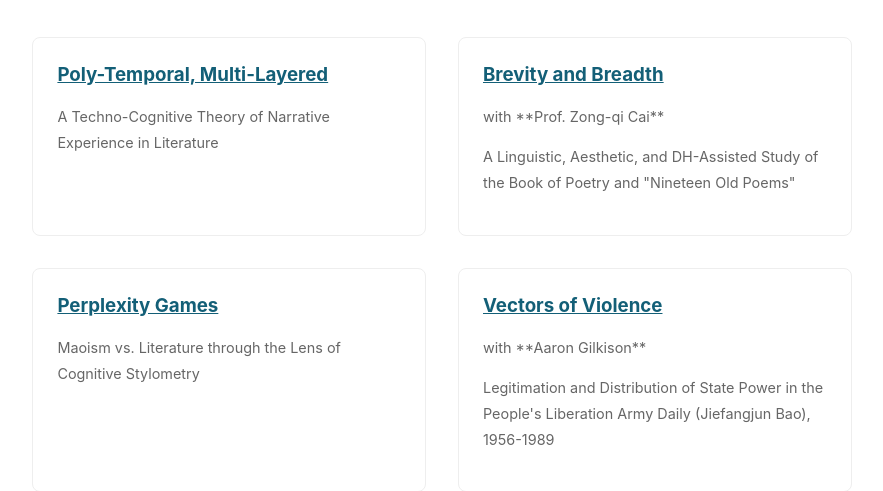
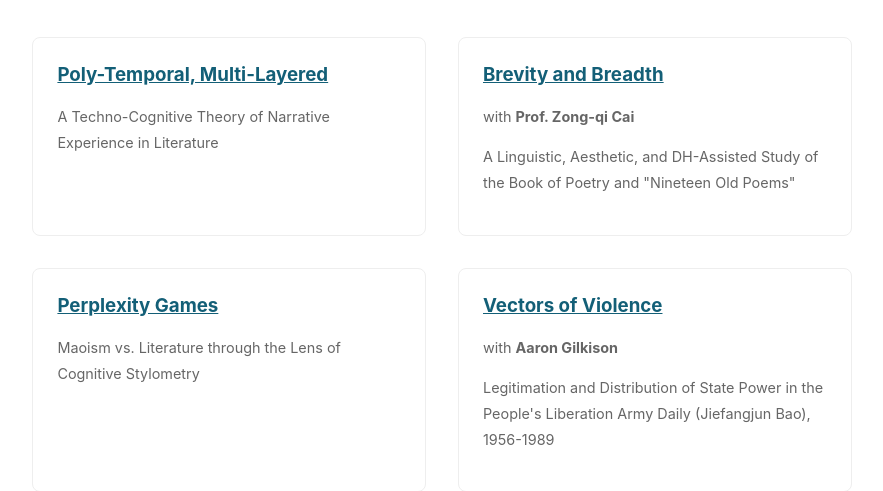
Before and after one commit to mcjkurz/qhchina, a Jekyll site: the page built from docs/projects/index.md, in a window 1280 px wide. Shown: the part 658-1149 px from the top of the page, without its empty margins (198-1081 px from the left). Built offline with Jekyll 4.4.1, drawn with Linux system fonts in a browser that asks for light colours.

Commit message:
docs changes

```diff
--- a/docs/projects/index.md
+++ b/docs/projects/index.md
@@ -44,7 +44,7 @@ permalink: /projects/
 
     <div class="project-card">
         <h3><a href="/qhchina/projects/brevity-and-breadth/">Brevity and Breadth</a></h3>
-        <p>with **Prof. Zong-qi Cai**</p>
+        <p>with <strong>Prof. Zong-qi Cai</strong></p>
         <p>A Linguistic, Aesthetic, and DH-Assisted Study of the Book of Poetry and "Nineteen Old Poems"</p>
     </div>
 
@@ -55,7 +55,7 @@ permalink: /projects/
 
     <div class="project-card">
         <h3><a href="/qhchina/projects/vectors-of-violence/">Vectors of Violence</a></h3>
-        <p>with **Aaron Gilkison**</p>
+        <p>with <strong>Aaron Gilkison</strong></p>
         <p>Legitimation and Distribution of State Power in the People's Liberation Army Daily (Jiefangjun Bao), 1956-1989</p>
     </div>
 
```
